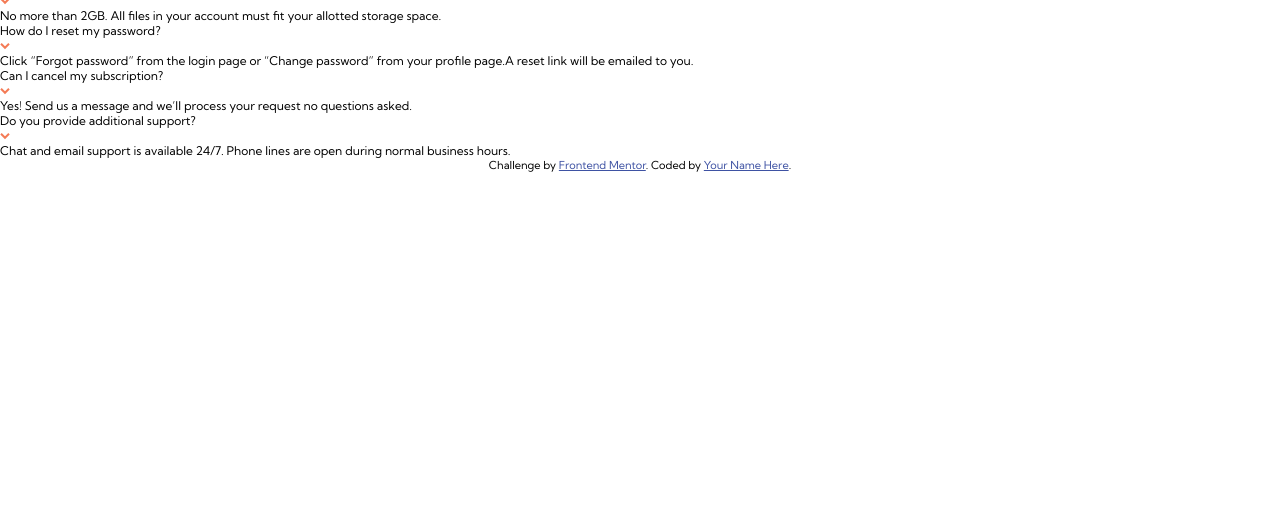
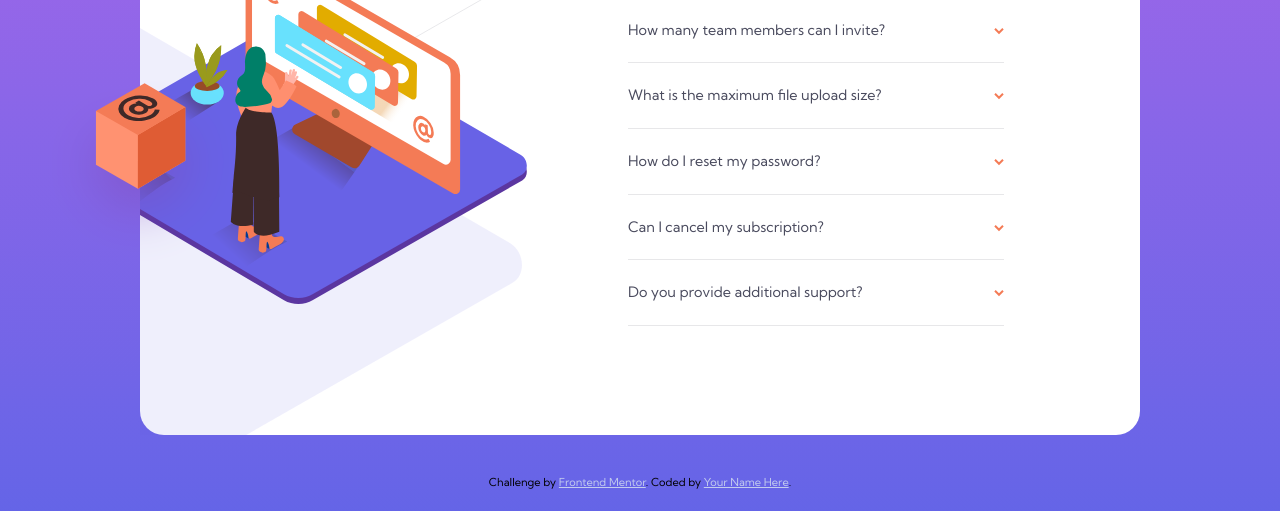
Before and after one commit to naveen570/faq-accordion-card-main, a plain HTML site: page index.html in a window 1280 px wide. Shown: the part 289-800 px from the top of the page. Drawn offline with Linux system fonts and the light colour scheme.

Commit message:
styling and functionality is over

```diff
--- /dev/null
+++ b/app.js
@@ -0,0 +1,11 @@
+const faq = document.querySelector(".faq-questions")
+let opened
+faq.addEventListener("click", (e) => {
+  const targetItem = e.target
+  if (!targetItem.closest(".faq-toggle")) return
+  if (opened && opened != targetItem) {
+    opened.classList.remove("active")
+  }
+  targetItem.classList.toggle("active")
+  opened = targetItem
+})
--- a/index.html
+++ b/index.html
@@ -10,27 +10,26 @@
 <link href="https://fonts.googleapis.com/css2?family=Kumbh+Sans:wght@400;700&display=swap" rel="stylesheet">
   <link rel="stylesheet" href="./style.css">
   <title>Frontend Mentor | FAQ Accordion Card</title>
-
-  <!-- Feel free to remove these styles or customise in your own stylesheet 👍 -->
-  <style>
-    .attribution { font-size: 11px; text-align: center; }
-    .attribution a { color: hsl(228, 45%, 44%); }
-  </style>
 </head>
 <body>
   <main class="container">
     <section class="faq-section">
-      <div class="faq-image"><img src="./images/illustration-woman-online-mobile.svg" alt=""></div>
+      <div class="faq-hero">
+        <img class="illustrate-desktop" src="./images/illustration-woman-online-desktop.svg" alt="">
+        <img class="illustrate-mobile" src="./images/illustration-woman-online-mobile.svg" alt="">
+      </div>
+      <img class="illustrate-box" src="./images/illustration-box-desktop.svg" alt="">
       <div class="faq-main">
         <h1 class="faq-head">FAQ</h1>
         <div class="faq-questions">
           <div class="faq-question">
+            <div class="faq-toggle">
               <div class="question">
                 How many team members can I invite?
              </div>
-
               <div class="toggle">
                <img src="./images/icon-arrow-down.svg" alt="icon-arrow-down">
+             </div>
             </div>
             <div class="answer">
               You can invite up to 2 additional users on the Free plan. There is no limit on
@@ -38,57 +37,69 @@
             </div>
           </div>
           <div class="faq-question">
+            <div class="faq-toggle">
               <div class="question">
                 What is the maximum file upload size?
              </div>
               <div class="toggle">
                <img src="./images/icon-arrow-down.svg" alt="icon-arrow-down">
              </div>
+            </div>
             <div class="answer">
-              No more than 2GB. All files in your account must fit your allotted storage space.
+              No more than 2GB. All files in your account must fit your
+              allotted storage space.
             </div>
           </div>
           <div class="faq-question">
+            <div class="faq-toggle">
               <div class="question">
                 How do I reset my password?
              </div>
               <div class="toggle">
                <img src="./images/icon-arrow-down.svg" alt="icon-arrow-down">
              </div>
+            </div>
             <div class="answer">
-              Click “Forgot password” from the login page or “Change password” from your profile page.A reset link will be emailed to you.
+              Click “Forgot password” from the login page or “Change password”
+              from your profile page. A reset link will be emailed to you.
             </div>
           </div>
           <div class="faq-question">
+            <div class="faq-toggle">
               <div class="question">
                 Can I cancel my subscription?
              </div>
               <div class="toggle">
                <img src="./images/icon-arrow-down.svg" alt="icon-arrow-down">
              </div>
+            </div>
             <div class="answer">
-              Yes! Send us a message and we’ll process your request no questions asked.
+              Yes! Send us a message and we’ll process your request no
+              questions asked.
             </div>
           </div>
           <div class="faq-question">
+            <div class="faq-toggle">
               <div class="question">
                 Do you provide additional support?
              </div>
               <div class="toggle">
                <img src="./images/icon-arrow-down.svg" alt="icon-arrow-down">
              </div>
+            </div>
             <div class="answer">
-              Chat and email support is available 24/7. Phone lines are open during normal business hours.
+              Chat and email support is available 24/7. Phone lines are open
+              during normal business hours.
             </div>
           </div>
         </div>
       </div>
     </section>
-  </main>
-
     <div class="attribution">
       Challenge by <a href="https://www.frontendmentor.io?ref=challenge" target="_blank">Frontend Mentor</a>.
       Coded by <a href="#">Your Name Here</a>.
     </div>
+  </main>
+  <script src="./app.js"></script>
 </body>
 </html>
--- a/style.css
+++ b/style.css
@@ -16,6 +16,145 @@
 }
 body {
   font-family: "Kumbh Sans", sans-serif;
-  font-size: 12px;
+  font-size: 0.75rem;
+  line-height: 1.6;
+}
+.container {
+  background-image: linear-gradient(var(--b-violet), var(--b-blue));
   height: 100vh;
+  display: grid;
+  place-items: center;
 }
+.faq-section {
+  width: 20.5rem;
+  margin-top: 10rem;
+  background-color: hsl(0, 0%, 100%);
+  border-radius: 1.5rem;
+  position: relative;
+  height: 34rem;
+  background-image: url(./images/bg-pattern-mobile.svg);
+  background-repeat: no-repeat;
+  background-position: top center;
+  display: flex;
+  flex-direction: column;
+}
+.illustrate-desktop,
+.illustrate-box {
+  display: none;
+}
+.illustrate-mobile {
+  /* border: 1px solid red; */
+  position: absolute;
+  top: -20%;
+  left: 5%;
+}
+.faq-head {
+  margin: 7.5rem 0 0.5rem;
+  text-align: center;
+  font-weight: 700;
+  font-size: 2rem;
+  color: var(--p-dark-blue);
+}
+.faq-questions {
+  padding: 0 1.5rem 1.5rem;
+}
+.faq-question {
+  border-bottom: 1px solid var(--d-light-blue);
+  padding: 1rem 0;
+  font-size: 0.8rem;
+}
+.faq-toggle {
+  display: flex;
+  /* padding: 1rem 0; */
+  cursor: pointer;
+}
+.question {
+  flex: 1;
+  pointer-events: none;
+  color: var(--n-dark-blue);
+}
+.faq-toggle:hover .question {
+  color: var(--p-soft-red);
+}
+.faq-toggle.active:hover .question {
+  color: var(--p-dark-blue);
+}
+.toggle {
+  transition: transform 250ms ease-in-out;
+  pointer-events: none;
+}
+.answer {
+  max-height: 0rem;
+  line-height: 1.4;
+  overflow: hidden;
+  padding-right: 2rem;
+  color: var(--n-gray-blue);
+  transition: all 250ms ease-in-out;
+}
+.active .question {
+  color: var(--p-dark-blue);
+  font-weight: 700;
+}
+.active .toggle {
+  transform: rotate(180deg);
+}
+.active + .answer {
+  max-height: 5rem;
+  /* overflow: visible; */
+}
+@media screen and (min-width: 64rem) {
+  .faq-section {
+    flex-direction: row;
+    width: 80%;
+    max-width: 62.5rem;
+    background-image: none;
+    gap: 1rem;
+  }
+  .illustrate-mobile {
+    display: none;
+  }
+  .faq-hero {
+    display: grid;
+    place-items: center;
+    position: relative;
+    /* border: 3px solid red; */
+    background-image: url(./images/bg-pattern-desktop.svg);
+    background-repeat: no-repeat;
+    background-position: 118% 75%;
+    overflow: hidden;
+    flex-shrink: 0;
+  }
+  .illustrate-desktop {
+    display: block;
+    position: relative;
+    top: -7%;
+    left: -18%;
+  }
+  .illustrate-box {
+    display: block;
+    position: absolute;
+    top: 35%;
+    left: -9.5%;
+  }
+  .faq-main {
+    max-width: 400px;
+  }
+  .faq-head {
+    margin: 3rem 0 0.5rem;
+    text-align: left;
+  }
+  .faq-questions {
+    padding: 0 1.5rem 1.5rem 0;
+  }
+  .faq-question {
+    padding: 1.3rem 0;
+    font-size: 0.9rem;
+  }
+}
+.attribution {
+  font-size: 11px;
+  text-align: center;
+}
+.attribution a {
+  color: hsl(228, 56%, 85%);
+}
```
Lines whose indentation alone changed are shown as unchanged.
